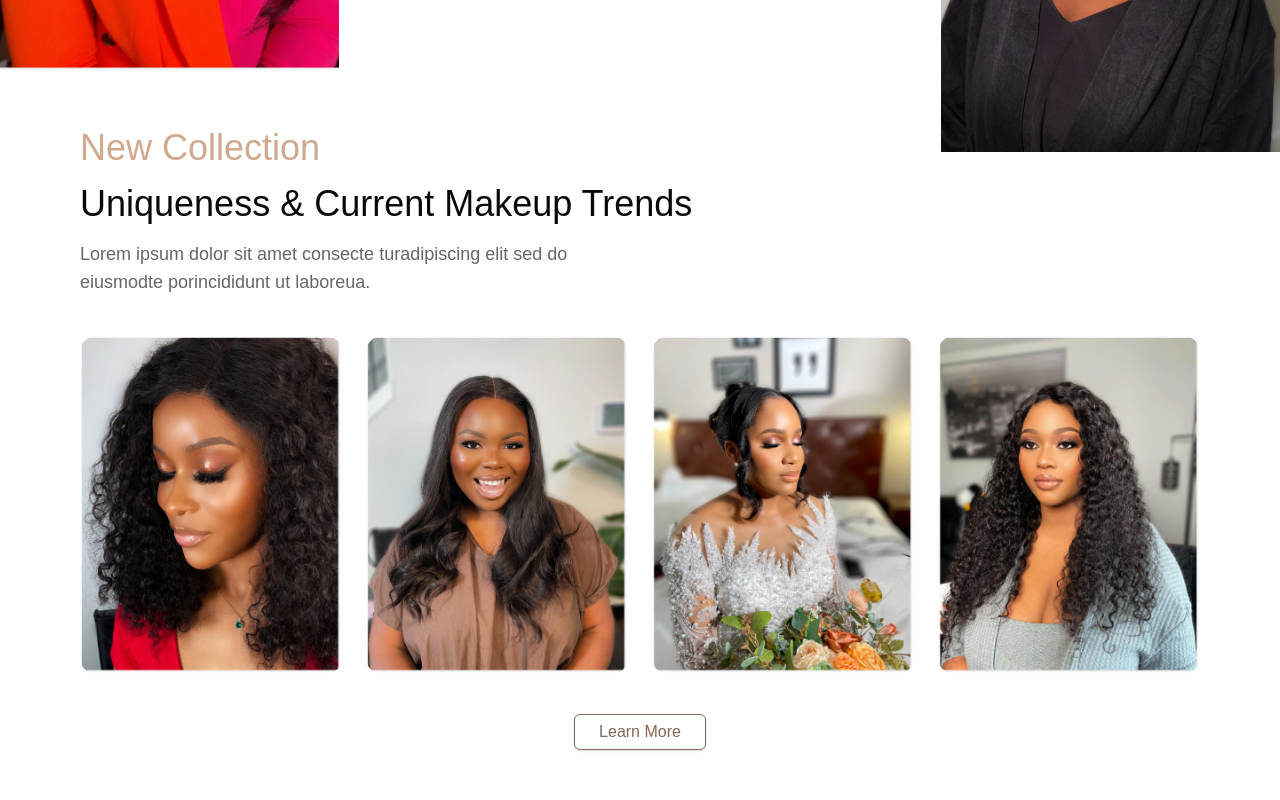
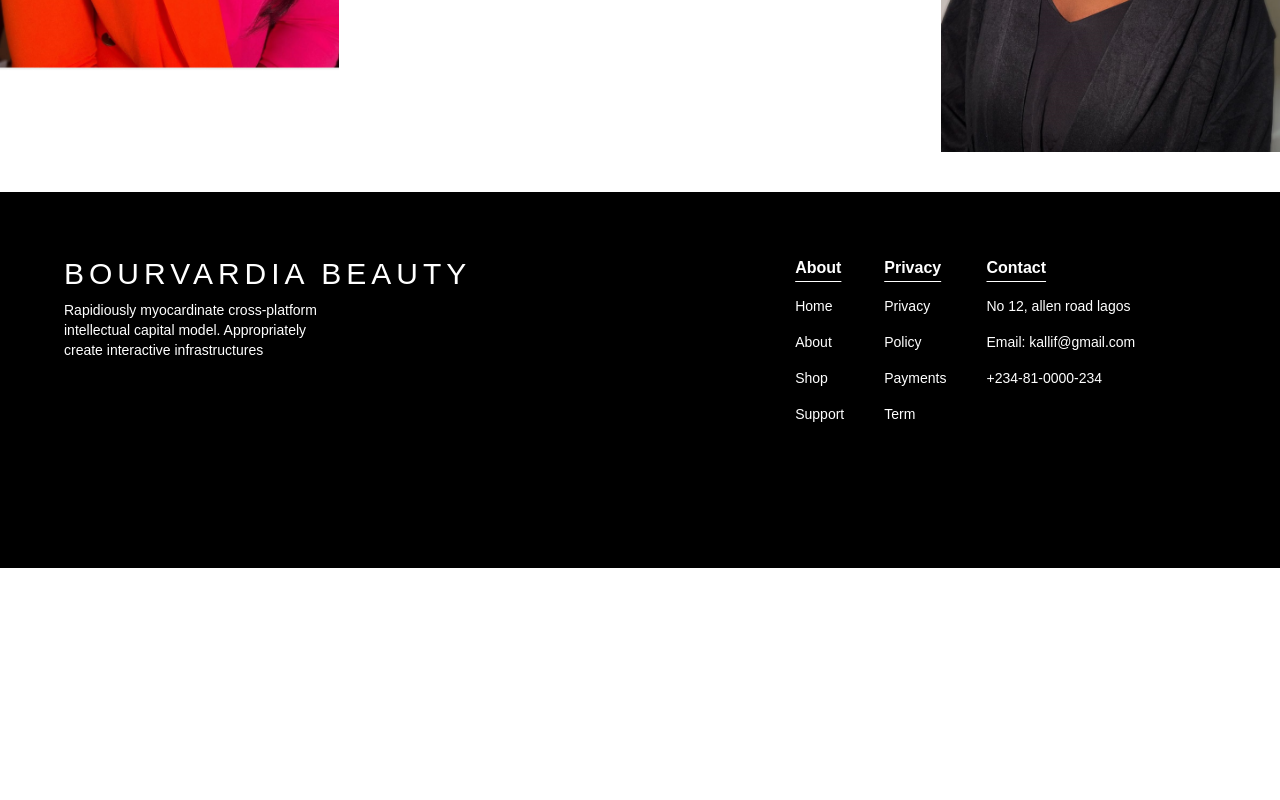
Before and after one commit to kv4biz/bouvardia-beauty, a Next.js app: page / in a window 1280 px wide. Shown: the part 1380-2180 px from the top of the page. After the commit the page ends 1948 px from the top, so only its background shows below. Built offline with nearby package versions, Linux system fonts and the light colour scheme; a web font is replaced by a local one.

Commit message:
NEW DESIGN 2

```diff
--- a/src/app/page.tsx
+++ b/src/app/page.tsx
@@ -15,12 +15,12 @@ export default function Home() {
       <Navbar />
       <HomeBanner />
       <Bio />
-      <Collection />
+      {/* <Collection />
       <Services />
       <Quotes />
       <Portfolio />
       <Reviews />
-      <Socials />
+      <Socials /> */}
       <Footer />
     </div>
   );
```
